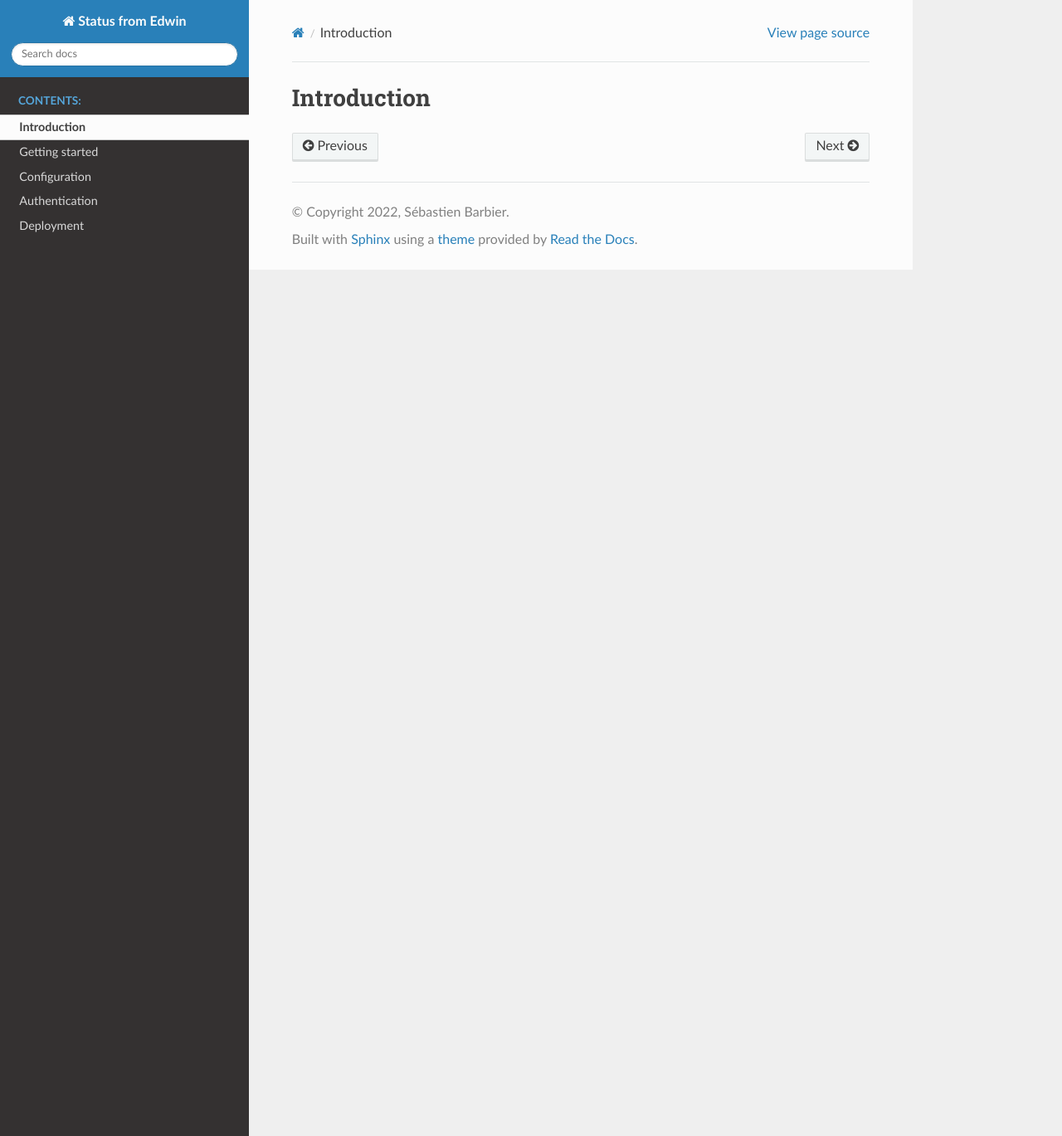
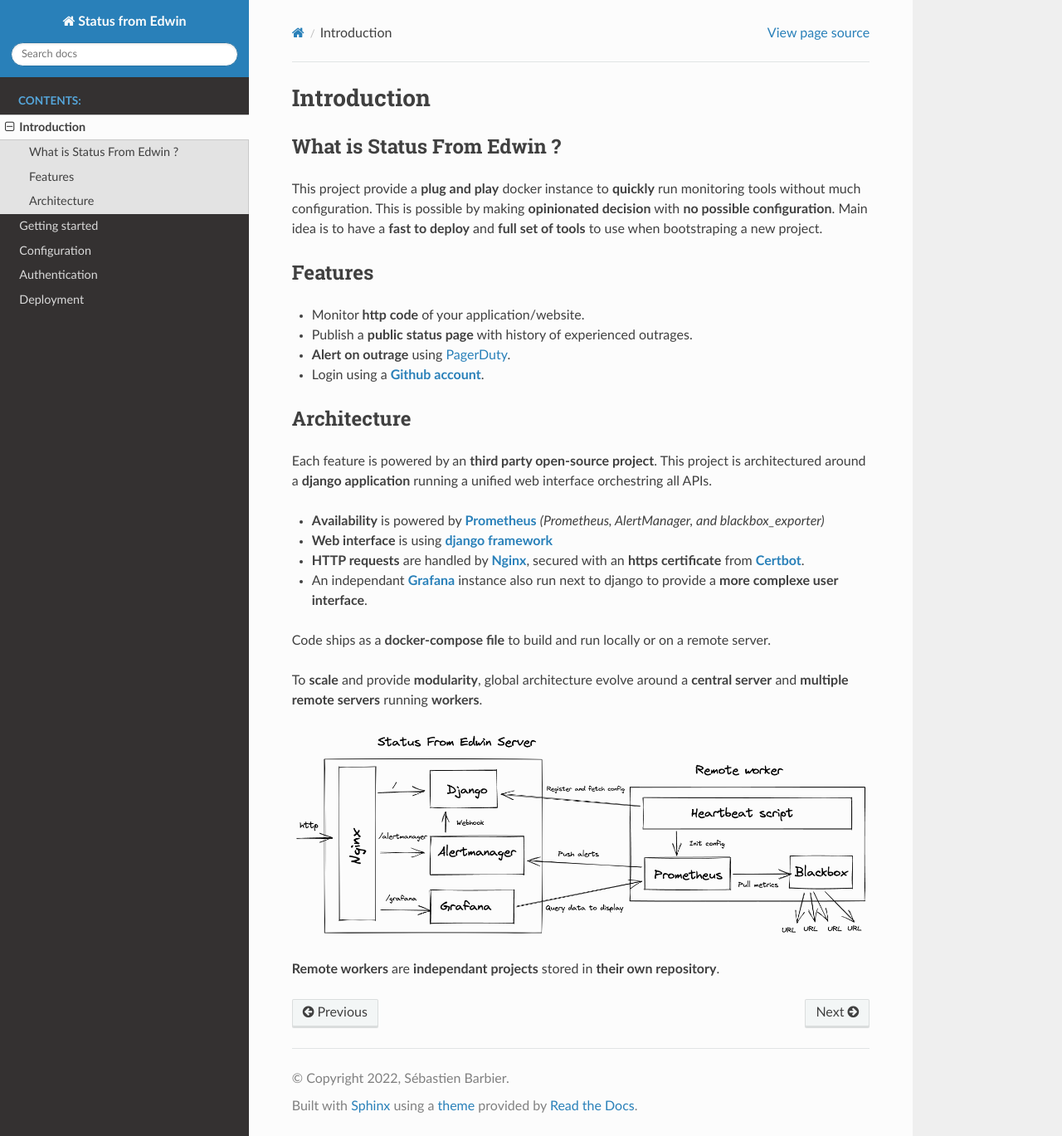
Before and after one commit to fromedwin/monitor, a Sphinx documentation site: the page built from docs/introduction.md, in a window 1280 px wide and 1369 px high. Shown: the whole window at 83% size. Built offline with Sphinx 7.4.7 and the Read the Docs theme 2.0.0, drawn with Linux system fonts in a browser that asks for light colours; pages that are not in the unit, such as notebooks, are missing from menus.

Commit message:
📖 Final introduction

```diff
--- a/docs/introduction.md
+++ b/docs/introduction.md
@@ -1 +1,29 @@
 # Introduction
+
+## What is Status From Edwin ?
+
+This project provide a **plug and play** docker instance to **quickly** run monitoring tools without much configuration. This is possible by making **opinionated decision** with **no possible configuration**. Main idea is to have a **fast to deploy** and **full set of tools** to use when bootstraping a new project.
+
+## Features
+
+- Monitor **http code** of your application/website.
+- Publish a **public status page** with history of experienced outrages.
+- **Alert on outrage** using [PagerDuty](https://pagerduty.com).
+- Login using a **[Github account](https://github.com)**.
+
+## Architecture
+
+Each feature is powered by an **third party open-source project**. This project is architectured around a **django application** running a unified web interface orchestring all APIs.
+
+- **Availability** is powered by **[Prometheus](https://prometheus.io/)** *(Prometheus, AlertManager, and blackbox_exporter)*
+- **Web interface** is using **[django framework](https://www.djangoproject.com/)**
+- **HTTP requests** are handled by **[Nginx](https://nginx.org/en/)**, secured with an **https certificate** from **[Certbot](https://certbot.eff.org/)**.
+- An independant **[Grafana](https://grafana.com)** instance also run next to django to provide a **more complexe user interface**.
+
+Code ships as a **docker-compose file** to build and run locally or on a remote server.
+
+To **scale** and provide **modularity**, global architecture evolve around a **central server** and **multiple remote servers** running **workers**.
+
+![Server/client architecture](architecture/architecture.png "Server/client architecture")
+
+**Remote workers** are **independant projects** stored in **their own repository**.
```
Also changed, not shown: docs/architecture/architecture.png (added), docs/architecture/architecture.svg (added), 1 other file.
